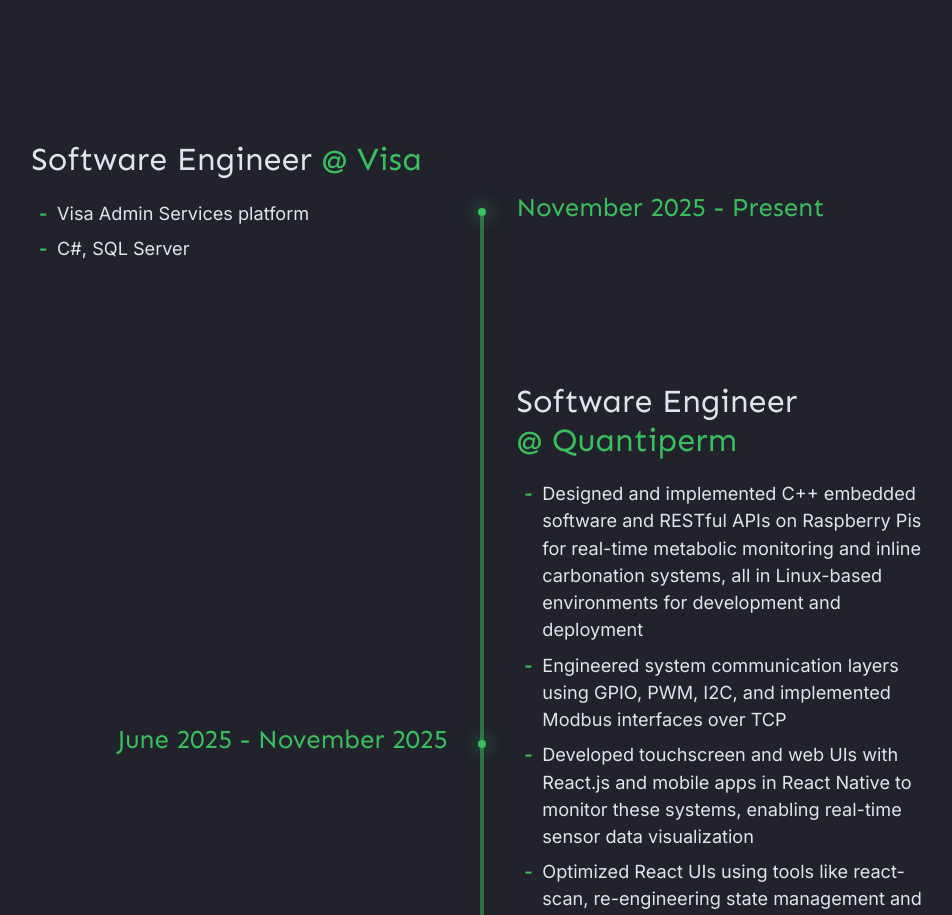
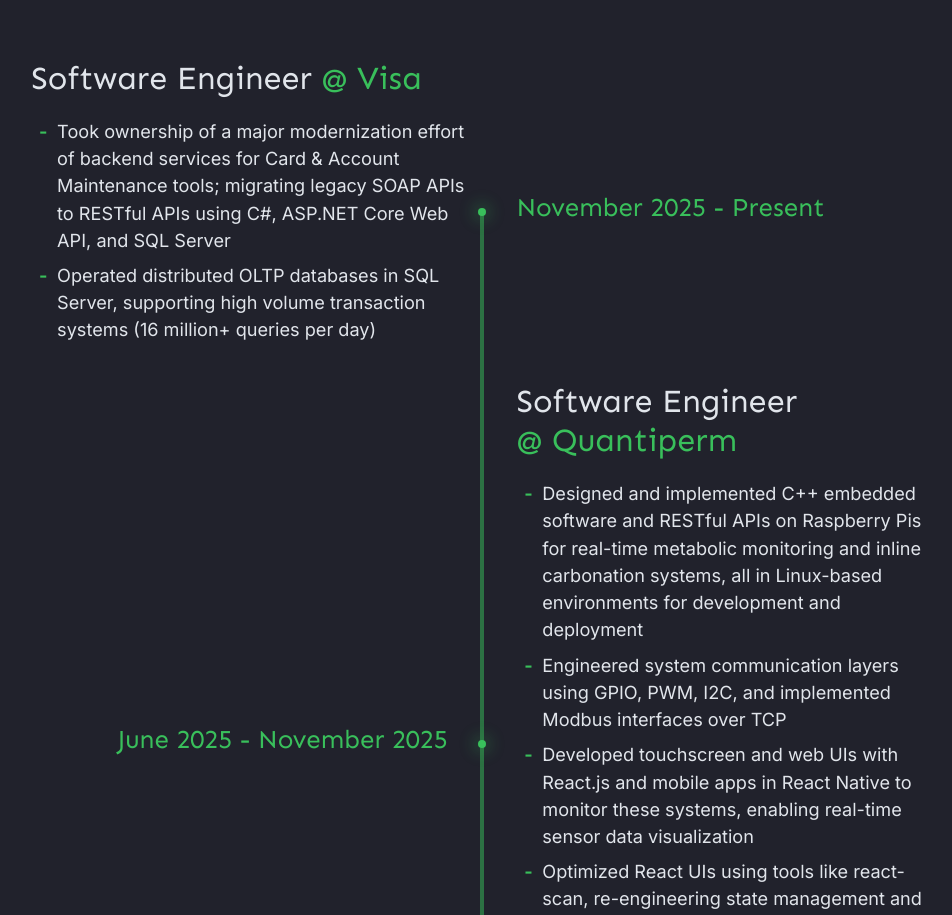
Before and after one commit to likhity/likhity-new-website, a Next.js app: page / in a window 1280 px wide. Shown: the part 1574-2489 px from the top of the page, without its empty margins (156-1108 px from the left). Built offline with nearby package versions, Linux system fonts and the light colour scheme.

Commit message:
Update resume and site

```diff
--- a/pages/index.js
+++ b/pages/index.js
@@ -65,8 +65,8 @@
             <Timeline.Left start={true} timeText="November 2025 - Present">
               <h3 className="h1 mb-4"><span>Software Engineer</span> <span className='accent'>@ <a href="https://visa.com/">Visa</a></span></h3>
               <ul className="accentList">
-                <li>Visa Admin Services platform</li>
-                <li>C#, SQL Server</li>
+                <li>Took ownership of a major modernization effort of backend services for Card & Account Maintenance tools; migrating legacy SOAP APIs to RESTful APIs using C#, ASP.NET Core Web API, and SQL Server</li>
+                <li>Operated distributed OLTP databases in SQL Server, supporting high volume transaction systems (16 million+ queries per day)</li>
               </ul>
             </Timeline.Left>
             <Timeline.Right timeText="June 2025 - November 2025">
```
Also changed, not shown: 1 other file (tests, documents, lock files or other folders).
